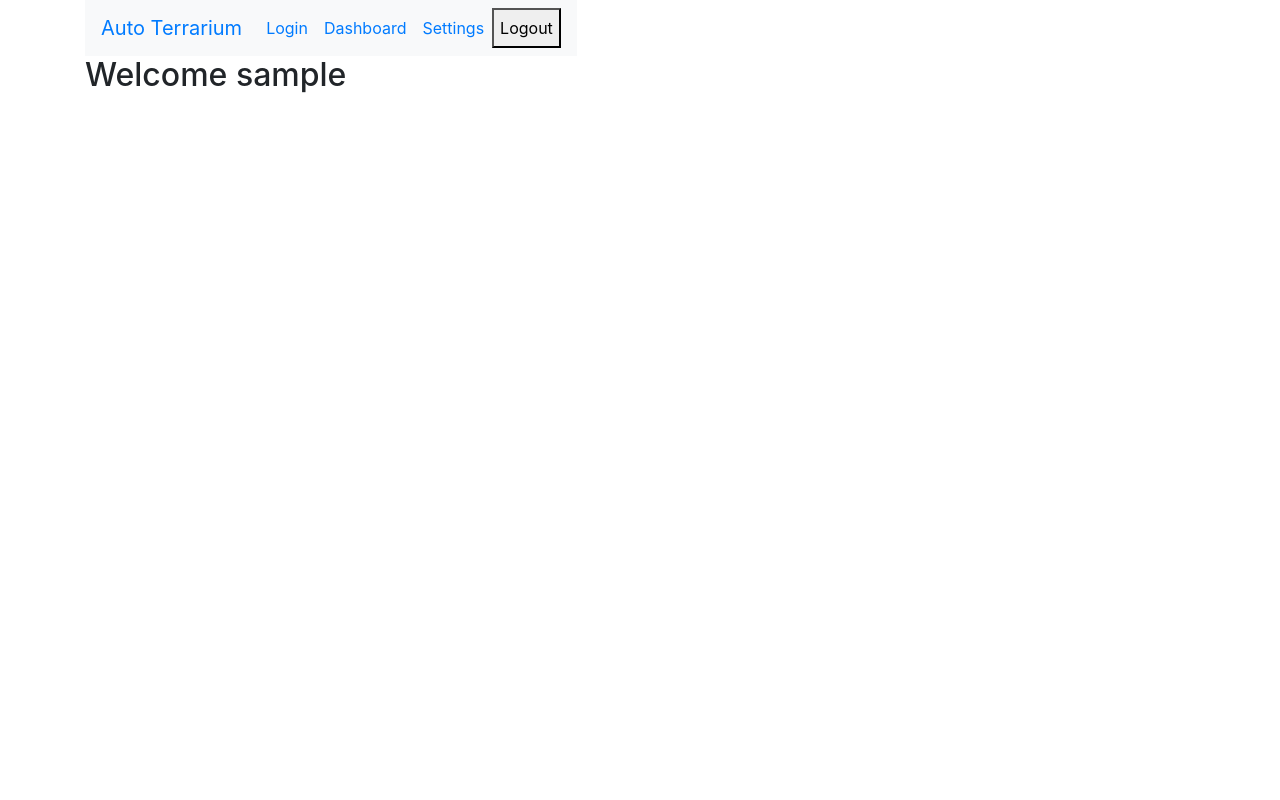
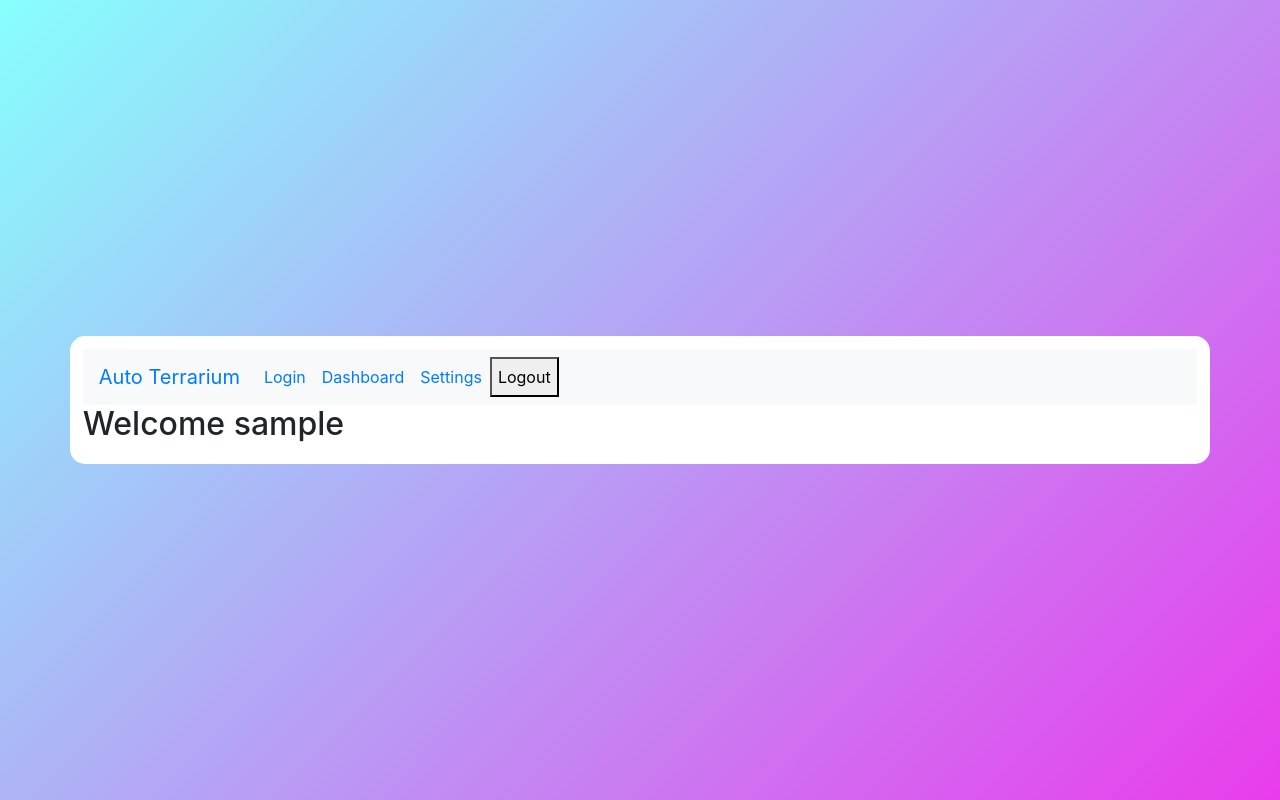
Before and after one commit to kblicharski/iot-project-2019, a React (Create React App) app in the folder client/: page / in a window 1280 px wide. Built offline with nearby package versions, Linux system fonts and the light colour scheme; sample sign-in values are in the browser's storage.

Commit message:
Update styling.

```diff
--- a/client/src/App.js
+++ b/client/src/App.js
@@ -19,21 +19,25 @@ For help with routing, go here: https://blog.pshrmn.com/entry/simple-react-route
 
 function App() {
   return (
-    <Container>
+    <Container fluid="true"  className="center">
+      <Container className="mainbox">
         <Row>
+          <Col xs>
             <Header />
+          </Col>
         </Row>
         <Row>
+          <Col xs>
             <main>
-          <Col>
               <Switch>
                 <Route exact path='/' component={Home}/>
                 <Route path='/dashboard' component={Dashboard}/>
                 <Route path='/settings' component={Settings}/>
               </Switch>
+            </main>
           </Col>
-        </main>
         </Row>
+      </Container>
     </Container>
   );
 }
--- a/client/src/Dashboard.js
+++ b/client/src/Dashboard.js
@@ -1,6 +1,7 @@
 import React from 'react';
 
 import Row from 'react-bootstrap/Row'
+import Col from 'react-bootstrap/Col'
 import Card from 'react-bootstrap/Card'
 import CardGroup from 'react-bootstrap/CardGroup'
 
@@ -10,9 +11,12 @@ function Dashboard() {
   return (
     <div>
       <Row>
+        <Col>
           <h1>Dashboard</h1>
+        </Col>
       </Row>
       <Row>
+        <Col>
           <CardGroup>
             <Card>
               <Card.Body>
@@ -38,6 +42,7 @@ function Dashboard() {
               </Card.Footer>
             </Card>
           </CardGroup>
+        </Col>
       </Row>
     </div>
   );
--- a/client/src/Header.js
+++ b/client/src/Header.js
@@ -23,7 +23,6 @@ class Header extends React.Component {
   render() {
     return (
       <header>
-        <Col>
         <div id="post">
           <Navbar expand="lg" bg="light">
             <Navbar.Brand><Link to='/'>Auto Terrarium</Link></Navbar.Brand>
@@ -38,7 +37,6 @@ class Header extends React.Component {
             </Navbar.Collapse>
           </Navbar>
         </div>
-        </Col>
       </header>
     )
   }
--- a/client/src/Login.js
+++ b/client/src/Login.js
@@ -48,7 +48,6 @@ class Login extends React.Component {
   render() {
     return (
       <Container fluid="true"  className="center">
-        <div>
         <div className="littlebox">
           <Row>
             <Col>
@@ -85,7 +84,6 @@ class Login extends React.Component {
             </Col>
           </Row>
         </div>
-        </div>
       </Container>
     )
   }
--- a/client/src/Settings.js
+++ b/client/src/Settings.js
@@ -21,16 +21,18 @@ function Settings() {
   return (
     <div>
       <Row>
-        <h1>Settings</h1>
+        <Col xs>
+          <h1>Settings</h1>
+        </Col>
       </Row>
       <Row>
-        <Col sm>
+        <Col xs>
           <TemperatureForm />
         </Col>
-        <Col sm>
+        <Col xs>
           <HumidityForm />
         </Col>
-        <Col sm>
+        <Col xs>
           <FeedingForm />
         </Col>
       </Row>
--- a/client/src/style.css
+++ b/client/src/style.css
@@ -24,6 +24,17 @@ idea: http://kristopolous.github.io/BOOTSTRA.386/index.html
 }
 
 .littlebox > form{
+  display: flex;
+  flex-direction: column;
+}
+
+.mainbox {
+  background-color: #fff;
+  border-radius: 15px;
+  padding: 0.8rem !important;
+}
+
+.mainbox > form{
   display: flex;
   flex-direction: column;
 }
```
Lines whose indentation alone changed are shown as unchanged.
